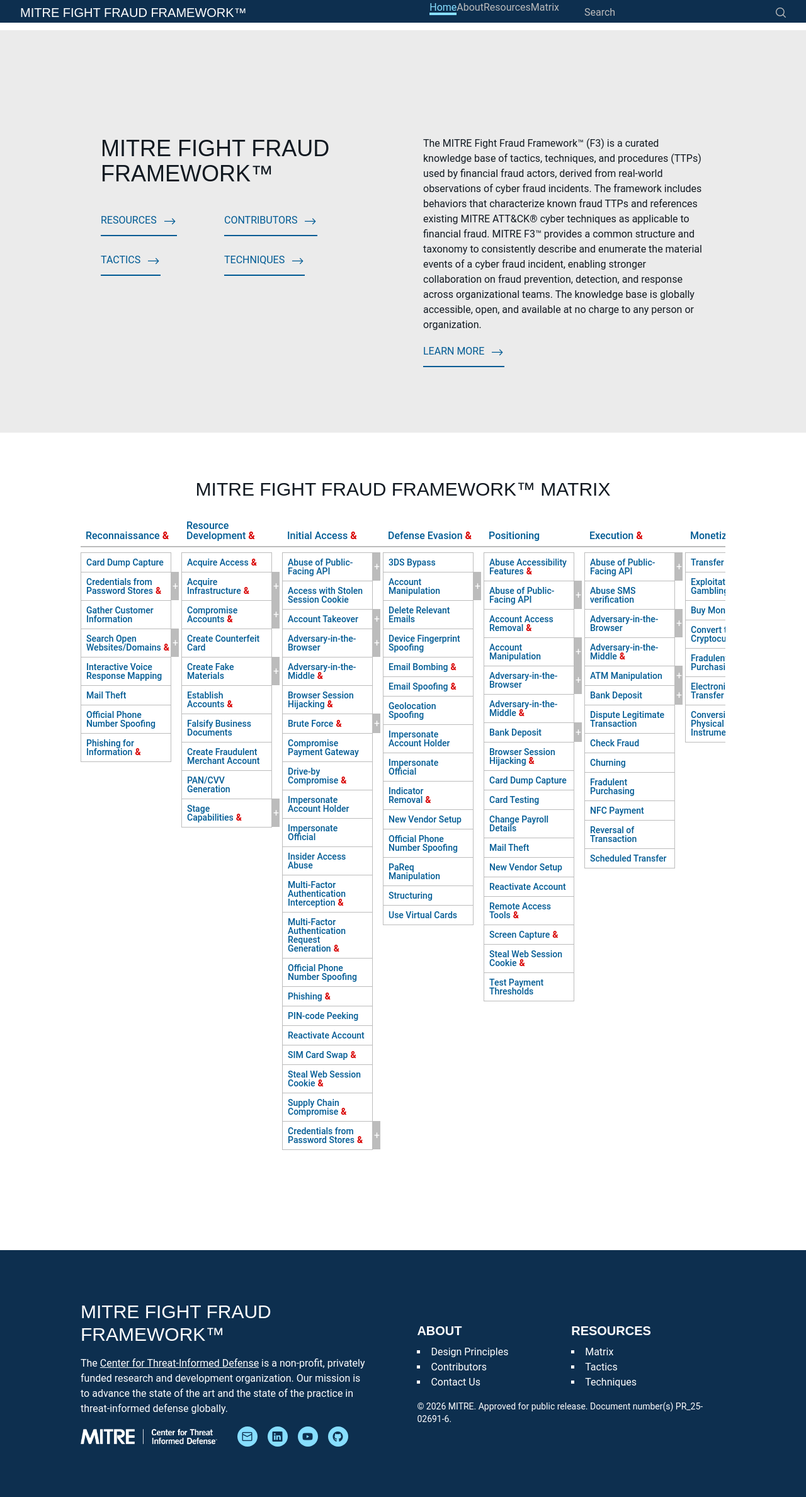
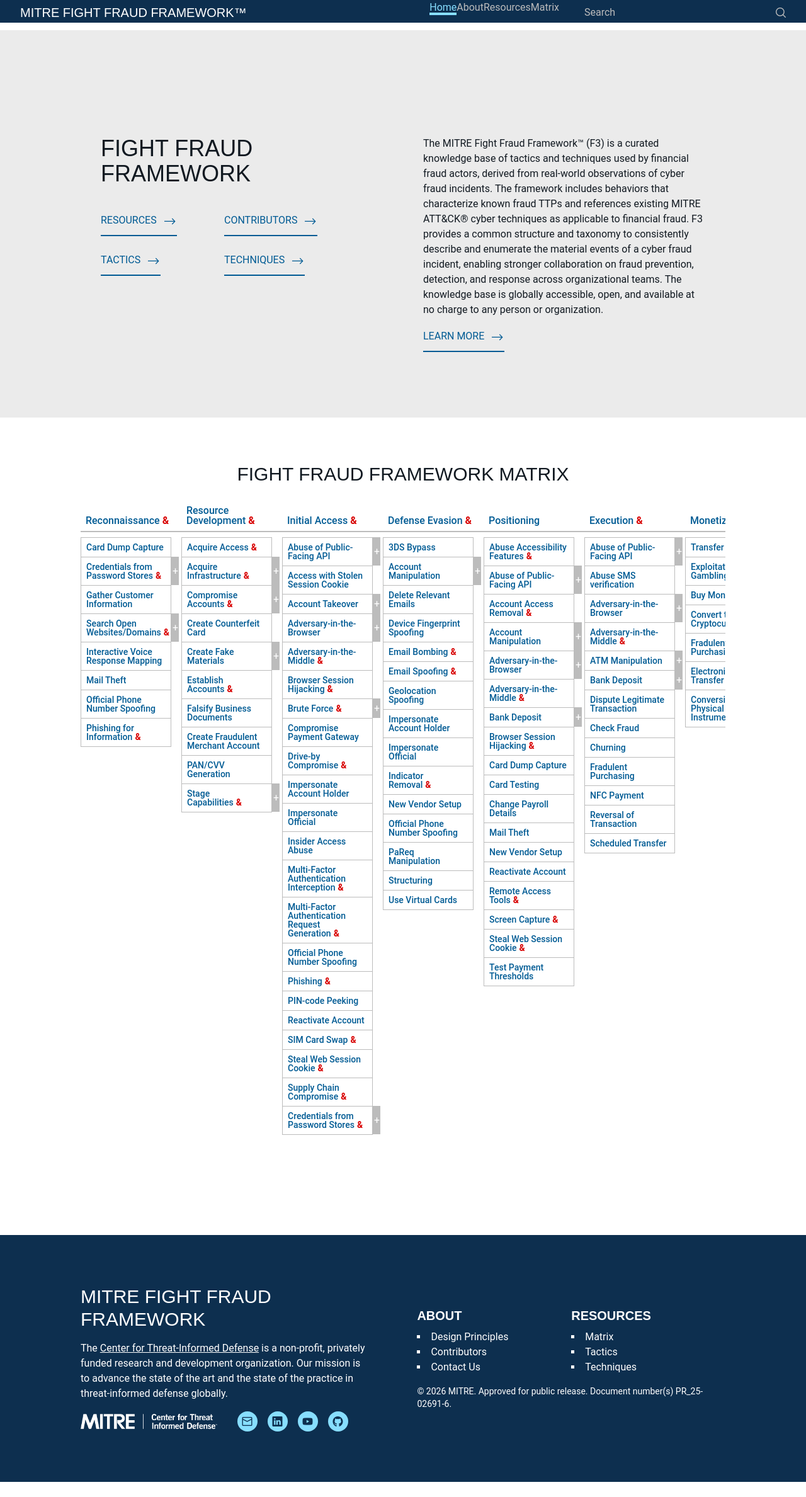
Before and after one commit to center-for-threat-informed-defense/fight-fraud-framework, a Vue app: page /#/ in a window 1280 px wide. Shown: the whole page at 63% size. After the commit the page ends 2353 px from the top, so only its background shows below. Built offline with nearby package versions, Linux system fonts and the light colour scheme; a web font is replaced by a local one.

Commit message:
text edits

```diff
--- a/src/components/NavigationFooter.vue
+++ b/src/components/NavigationFooter.vue
@@ -4,7 +4,7 @@
             <div class=" xl:w-1/2 xl:pr-10">
                 <h1>
                     <router-link to="/">
-                        <h1>MITRE Fight Fraud Framework™</h1>
+                        <h1>MITRE Fight Fraud Framework</h1>
                     </router-link>
                 </h1>
                 <p class="my-4">
--- a/src/views/AboutView.vue
+++ b/src/views/AboutView.vue
@@ -27,7 +27,7 @@
       <h1>About</h1>
 
       <p>MITRE F3™ is an authoritative, analyst-developed knowledge base of fraud actor behavior as observed in
-        cyber-based fraud incidents. Grounded in real-world fraud tactics and created by fraud fusion analysts, it
+        cyber-based fraud incidents. These incidents involve the intentional use of deceptive or illegal practices to fraudulently obtain money, assets, or information from individuals or institutions, and include actions carried out over cyber channels. Grounded in real-world fraud tactics and created by fraud fusion analysts, it
         consolidates key fraud knowledge into a structured, transparent, and operationally relevant resource. </p>
 
       <h2>Design Principles and Methodology</h2>
--- a/src/views/DesignPrinciplesView.vue
+++ b/src/views/DesignPrinciplesView.vue
@@ -20,12 +20,12 @@
 
       <h1>Design Principles and Methodology </h1>
 
-      <h2 id="introduction">Introduction</h2>
-      <p>The MITRE Fight Fraud Framework (F3)™ is a curated knowledge base of tactics, techniques, and procedures (TTPs)
+      <p>The MITRE Fight Fraud Framework (F3)™ is a curated knowledge base of tactics and techniques
         used by fraud actors. MITRE F3™ includes behaviors that characterize known fraud TTPs and references existing <a
-          href="https://attack.mitre.org/" target="blank">MITRE ATT&CK®</a> cyber techniques as applicable to financial
-        fraud. F3 provides a living knowledge base of fraud actor TTPs based on real-world observations of cyber-based
-        fraud incidents. The initial release focuses on financial fraud as seen by banking institutions<sup><a href=""
+          href="https://attack.mitre.org/" target="blank">MITRE ATT&CK®</a> techniques as applicable to financial
+        fraud. These incidents involve the intentional use of deceptive or illegal practices to fraudulently obtain money, assets, or information from individuals or institutions and include actions carried out over cyber channels. F3 provides a common structure and taxonomy and a collective ability to enumerate the material events of cyber fraud incidents and enable partnership on fraud prevention and response.</p>
+
+      <p>The initial release focuses on financial fraud as seen by banking institutions<sup><a href=""
             target="blank">1</a></sup>. </p>
       <p>At a high level, F3 is a behavioral model that consists of the following core components: </p>
       <ul>
--- a/src/views/HomeView.vue
+++ b/src/views/HomeView.vue
@@ -4,7 +4,7 @@
       <div class="hero-inner">
         <div class="hero-grid">
           <div class="hero-left">
-            <h1 class="font-medium text-4xl">MITRE Fight Fraud Framework™</h1>
+            <h1 class="font-medium text-4xl">Fight Fraud Framework</h1>
 
             <div class="grid grid-cols-2 gap-x-2 gap-y-2 mt-6 w-96">
               <div v-for="link in featuredLinks" :key="link.label" class="w-32">
@@ -16,11 +16,10 @@
           </div>
 
           <div class="hero-right">
-            <p>The MITRE Fight Fraud Framework™ (F3) is a curated knowledge base of tactics, techniques, and procedures
-              (TTPs) used by financial fraud actors, derived from real-world observations of cyber fraud incidents. The
+            <p>The MITRE Fight Fraud Framework™ (F3) is a curated knowledge base of tactics and techniques used by financial fraud actors, derived from real-world observations of cyber fraud incidents. The
               framework includes behaviors that characterize known fraud TTPs and references existing <a
                 href="https://attack.mitre.org/" target="blank">MITRE ATT&CK®</a> cyber techniques as applicable to
-              financial fraud. MITRE F3™ provides a common structure and taxonomy to consistently describe and enumerate
+              financial fraud. F3 provides a common structure and taxonomy to consistently describe and enumerate
               the material events of a cyber fraud incident, enabling stronger collaboration on fraud prevention,
               detection, and response across organizational teams. The knowledge base is globally accessible, open, and
               available at no charge to any person or organization.
@@ -33,7 +32,7 @@
 
     <section class="matrix-container">
       <h1 class="text-center font-medium text-3xl mb-6 mt-8">
-        MITRE Fight Fraud Framework™ Matrix
+        Fight Fraud Framework Matrix
       </h1>
       <matrix-container />
     </section>
--- a/src/views/MatrixView.vue
+++ b/src/views/MatrixView.vue
@@ -1,8 +1,8 @@
 <template>
     <breadcrumb-component :breadcrumbItems="breadcrumbItems" class="mt-0" />
     <div>
-        <h1>MITRE Fight Fraud Framework™ <span class="highlight">Matrix</span></h1>
-        <p>The relationship between tactics, techniques, and sub-techniques can be visualized in the F3 Matrix. The F3
+        <h1>MITRE Fight Fraud Framework <span class="highlight">Matrix</span></h1>
+        <p>The relationship between tactics, techniques, and sub-techniques used by financial fraud actors in cyber-based fraud incidents can be viewed in the F3 Matrix. The F3
             Matrix provides a visual representation of F3 tactics (these are the fraud actor's goals) and the different
             techniques under each tactic, which are actions fraud actors may use to achieve that goal. Some techniques
             can be expanded to show more specific sub-techniques that describe in more detail how those actions may be
```
